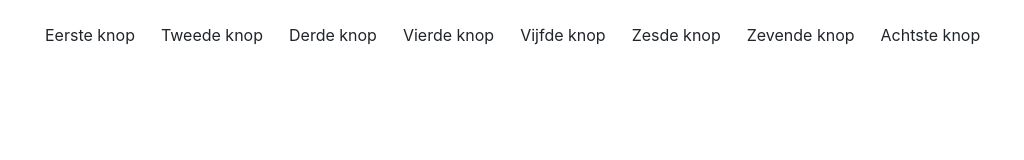
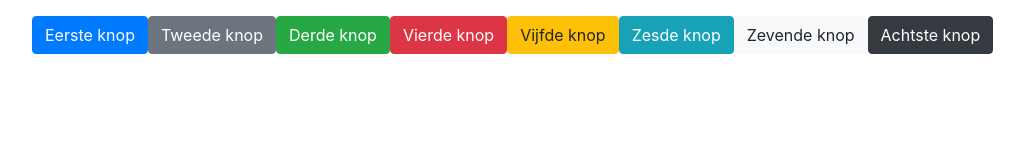
Before and after one commit to ROC-van-Amsterdam-College-Amstelland/fe-op2-css-ids-classes-HenryBenaye, a plain HTML site: page opdracht1/index.html in a window 1280 px wide. Shown: the whole page, without its empty margins (38-1062 px from the left). Drawn offline with nearby package versions, Linux system fonts and the light colour scheme.

Commit message:
Opdracht 1 klaar

```diff
--- a/opdracht1/index.html
+++ b/opdracht1/index.html
@@ -28,14 +28,14 @@
             btn-dark
             -->
 
-            <button class="btn ">Eerste knop</button>
-            <button class="btn ">Tweede knop</button>
-            <button class="btn ">Derde knop</button>
-            <button class="btn ">Vierde knop</button>
-            <button class="btn ">Vijfde knop</button>
-            <button class="btn ">Zesde knop</button>
-            <button class="btn ">Zevende knop</button>
-            <button class="btn ">Achtste knop</button>
+            <button class="btn btn-primary ">Eerste knop</button>
+            <button class="btn btn-secondary  ">Tweede knop</button>
+            <button class="btn btn-success ">Derde knop</button>
+            <button class="btn btn-danger ">Vierde knop</button>
+            <button class="btn btn-warning ">Vijfde knop</button>
+            <button class="btn btn-info ">Zesde knop</button>
+            <button class="btn btn-light">Zevende knop</button>
+            <button class="btn btn-dark">Achtste knop</button>
         </div>
     </div>
 </body>
```
